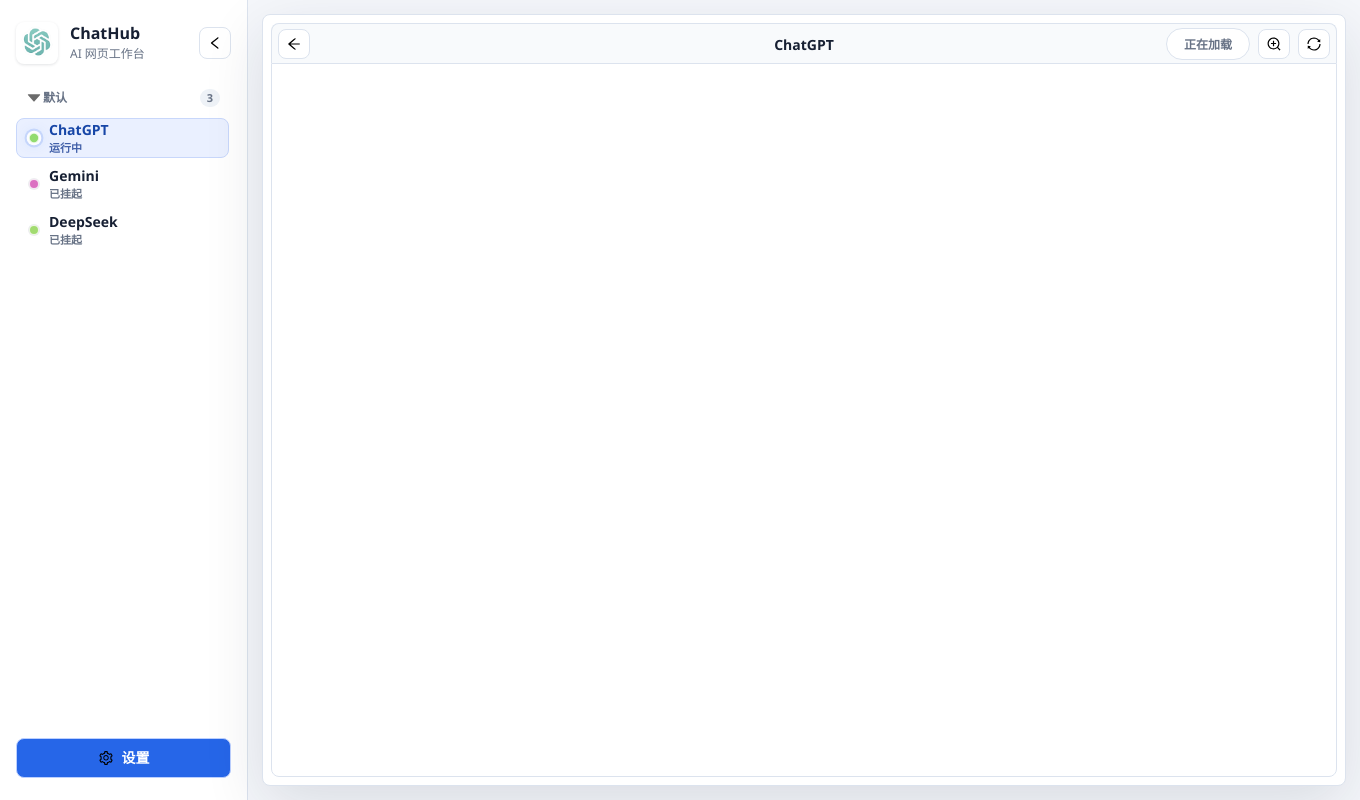
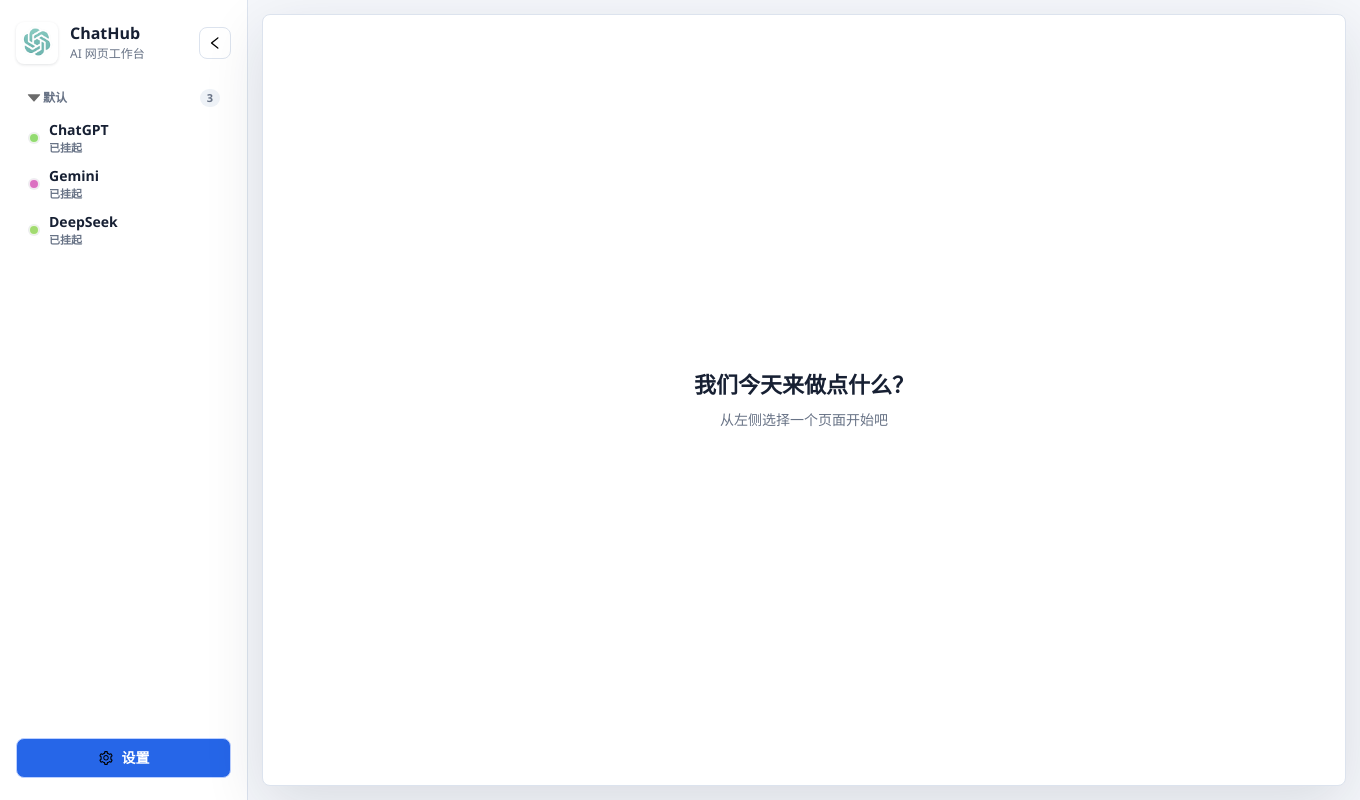
Before and after one commit to wyshenming/ChatHub, an Electron app: page src/renderer/index.html in a window 1360 px wide. Drawn offline with Linux system fonts and the light colour scheme; no server answers.

Commit message:
Release ChatHub v1.2.1

```diff
--- a/package.json
+++ b/package.json
@@ -1,6 +1,6 @@
 {
   "name": "chathub",
-  "version": "1.2.0",
+  "version": "1.2.1",
   "description": "ChatHub",
   "productName": "ChatHub",
   "author": "染泓如梦QAQ",
--- a/src/preload.js
+++ b/src/preload.js
@@ -6,5 +6,5 @@
   appendWebViewPerformanceLog: (entry) => ipcRenderer.invoke("append-webview-performance-log", entry),
   getCloseSettings: () => ipcRenderer.invoke("get-close-settings"),
   setCloseSettings: (settings) => ipcRenderer.invoke("set-close-settings", settings),
-  version: "1.2.0"
+  version: "1.2.1"
 });
--- a/src/renderer/controller.js
+++ b/src/renderer/controller.js
@@ -14,8 +14,19 @@
 
   start() {
     this.applyPerformanceSettings();
+    const { startupTaskId } = this.storageManager.getUiSettings();
+    const startupTask = this.taskManager.get(startupTaskId);
+
+    if (startupTask) {
+      this.taskManager.setActive(startupTask.id);
+    } else {
+      this.taskManager.clearActive();
+    }
+
     this.emitTasks();
-    this.webViewManager.loadTask(this.taskManager.active());
+    if (startupTask) {
+      this.webViewManager.loadTask(startupTask);
+    }
   }
 
   handleWebViewLoading(taskId) {
@@ -55,6 +66,7 @@
       activeTask: this.taskManager.active(),
       comparisonTaskId: this.comparisonTaskId,
       comparisonTask: this.taskManager.get(this.comparisonTaskId),
+      startupTaskId: this.storageManager.getUiSettings().startupTaskId,
     });
   }
 
@@ -95,6 +107,11 @@
     const task = this.taskManager.get(taskId);
     const activeTask = this.taskManager.active();
     if (!task) {
+      return;
+    }
+
+    if (!activeTask) {
+      this.selectTask(task.id);
       return;
     }
 
@@ -378,6 +395,14 @@
     const settings = this.storageManager.setPerformanceSettings({ maxWebViewPoolSize });
     this.view.setMaxWebViewPoolSize(settings.maxWebViewPoolSize);
     this.webViewManager.setMaxWebViewPoolSize(settings.maxWebViewPoolSize);
+  }
+
+  setStartupTask(startupTaskId) {
+    const task = this.taskManager.get(startupTaskId);
+    const settings = this.storageManager.setUiSettings({
+      startupTaskId: task?.id || "",
+    });
+    this.view.setStartupTask(settings.startupTaskId);
   }
 
   openAddSite() {
--- a/src/renderer/index.html
+++ b/src/renderer/index.html
@@ -106,6 +106,10 @@
             <div class="split-drop-zone" data-side="left"></div>
             <div class="split-drop-zone" data-side="right"></div>
           </div>
+          <section class="welcome-screen" id="welcome-screen" hidden aria-labelledby="welcome-title">
+            <h2 id="welcome-title">&#25105;&#20204;&#20170;&#22825;&#26469;&#20570;&#28857;&#20160;&#20040;&#65311;</h2>
+            <p>&#20174;&#24038;&#20391;&#36873;&#25321;&#19968;&#20010;&#39029;&#38754;&#24320;&#22987;&#21543;</p>
+          </section>
         </section>
       </section>
     </main>
@@ -132,6 +136,16 @@
           <label class="choice-row">
             <input type="radio" name="close-behavior" value="tray" />
             <span>&#26368;&#23567;&#21270;&#21040;&#31995;&#32479;&#25176;&#30424;&#65288;&#25512;&#33616;&#65289;</span>
+          </label>
+        </div>
+
+        <div class="settings-group">
+          <div class="settings-label">&#21551;&#21160;</div>
+          <label class="field compact-field" for="startup-task">
+            <span>&#21551;&#21160;&#26102;&#25171;&#24320;</span>
+            <select id="startup-task">
+              <option value="">&#26174;&#31034;&#27426;&#36814;&#39029;</option>
+            </select>
           </label>
         </div>
 
--- a/src/renderer/renderer.js
+++ b/src/renderer/renderer.js
@@ -9,6 +9,7 @@
 const appShell = document.querySelector(".app-shell");
 const sidebar = document.querySelector(".sidebar");
 const webviewFrame = document.querySelector("#webview-frame");
+const welcomeScreen = document.querySelector("#welcome-screen");
 const splitDropOverlay = document.querySelector("#split-drop-overlay");
 const paneTitleLeft = document.querySelector("#pane-title-left");
 const paneTitleRight = document.querySelector("#pane-title-right");
@@ -47,6 +48,7 @@
 const closeSettingsButton = document.querySelector("#close-settings");
 const openAboutButton = document.querySelector("#open-about");
 const closeBehaviorInputs = [...document.querySelectorAll("input[name='close-behavior']")];
+const startupTaskSelect = document.querySelector("#startup-task");
 const maxWebViewPoolSizeSelect = document.querySelector("#max-webview-pool-size");
 const aboutModal = document.querySelector("#about-modal");
 const closeAboutButton = document.querySelector("#close-about");
@@ -286,7 +288,7 @@
     this.setStatus(leftLabel, leftState, "right");
   },
 
-  renderTasks({ groups, availableGroups, activeTaskId, activeTask, comparisonTaskId, comparisonTask }) {
+  renderTasks({ groups, availableGroups, activeTaskId, activeTask, comparisonTaskId, comparisonTask, startupTaskId }) {
     serviceList.replaceChildren();
 
     groups.forEach((group) => {
@@ -464,17 +466,19 @@
       serviceList.append(groupBlock);
     });
 
+    paneTitleLeft.textContent = activeTask?.title || "";
     if (activeTask) {
-      paneTitleLeft.textContent = activeTask.title;
       this.setZoomPercent("left", activeTask.zoomPercent || DEFAULT_ZOOM_PERCENT);
     }
 
     paneTitleRight.textContent = comparisonTask?.title || "";
     this.setZoomPercent("right", comparisonTask?.zoomPercent || DEFAULT_ZOOM_PERCENT);
+    this.setStartupTaskOptions(groups.flatMap((group) => group.tasks), startupTaskId);
 
     this.setSplitView({
       enabled: Boolean(comparisonTask),
     });
+    this.setWelcomeVisible(!activeTask);
   },
 
   setSplitView({ enabled }) {
@@ -485,6 +489,28 @@
     if (!enabled) {
       closeZoomPopover("right");
     }
+  },
+
+  setWelcomeVisible(visible) {
+    welcomeScreen.hidden = !visible;
+    webviewFrame.classList.toggle("welcome-mode", visible);
+    paneToolbarLeft.hidden = visible;
+    if (visible) {
+      paneToolbarRight.hidden = true;
+    }
+  },
+
+  setStartupTaskOptions(tasks, startupTaskId) {
+    const options = [
+      new Option("\u663e\u793a\u6b22\u8fce\u9875", ""),
+      ...tasks.map((task) => new Option(task.title, task.id)),
+    ];
+    startupTaskSelect.replaceChildren(...options);
+    startupTaskSelect.value = tasks.some((task) => task.id === startupTaskId) ? startupTaskId : "";
+  },
+
+  setStartupTask(startupTaskId) {
+    startupTaskSelect.value = startupTaskId;
   },
 
   setZoomPercent(side, zoomPercent) {
@@ -728,6 +754,10 @@
   controller.setMaxWebViewPoolSize(maxWebViewPoolSizeSelect.value);
 });
 
+startupTaskSelect.addEventListener("change", () => {
+  controller.setStartupTask(startupTaskSelect.value);
+});
+
 closeAddSiteButton.addEventListener("click", () => {
   controller.closeAddSite();
 });
--- a/src/renderer/storage-manager.js
+++ b/src/renderer/storage-manager.js
@@ -51,12 +51,17 @@
     const stored = this.readJson("chathub.uiSettings.v1") || {};
     return {
       sidebarCollapsed: Boolean(stored.sidebarCollapsed),
+      startupTaskId: typeof stored.startupTaskId === "string" ? stored.startupTaskId : "",
     };
   }
 
   setUiSettings(settings) {
+    const current = this.getUiSettings();
     const nextSettings = {
-      sidebarCollapsed: Boolean(settings?.sidebarCollapsed),
+      sidebarCollapsed:
+        typeof settings?.sidebarCollapsed === "boolean" ? settings.sidebarCollapsed : current.sidebarCollapsed,
+      startupTaskId:
+        typeof settings?.startupTaskId === "string" ? settings.startupTaskId : current.startupTaskId,
     };
     this.writeJson("chathub.uiSettings.v1", nextSettings);
     return nextSettings;
--- a/src/renderer/styles.css
+++ b/src/renderer/styles.css
@@ -650,6 +650,40 @@
   padding: 8px;
 }
 
+.welcome-screen {
+  position: absolute;
+  inset: 8px;
+  z-index: 8;
+  display: grid;
+  place-content: center;
+  gap: 10px;
+  padding: 24px;
+  background: #ffffff;
+  text-align: center;
+}
+
+.welcome-screen[hidden] {
+  display: none;
+}
+
+.welcome-screen h2,
+.welcome-screen p {
+  margin: 0;
+}
+
+.welcome-screen h2 {
+  color: var(--text);
+  font-size: 22px;
+  font-weight: 700;
+  line-height: 1.25;
+}
+
+.welcome-screen p {
+  color: var(--muted);
+  font-size: 14px;
+  font-weight: 500;
+}
+
 .split-drop-overlay {
   position: absolute;
   inset: 48px 0 0;
--- a/src/renderer/task-manager.js
+++ b/src/renderer/task-manager.js
@@ -280,6 +280,10 @@
     }
   }
 
+  clearActive() {
+    this.activeTaskId = null;
+  }
+
   add(task) {
     this.tasks = [...this.tasks, task];
     this.activeTaskId = task.id;
```
Also changed, not shown: README.md, releases/README.md, 1 other file.
